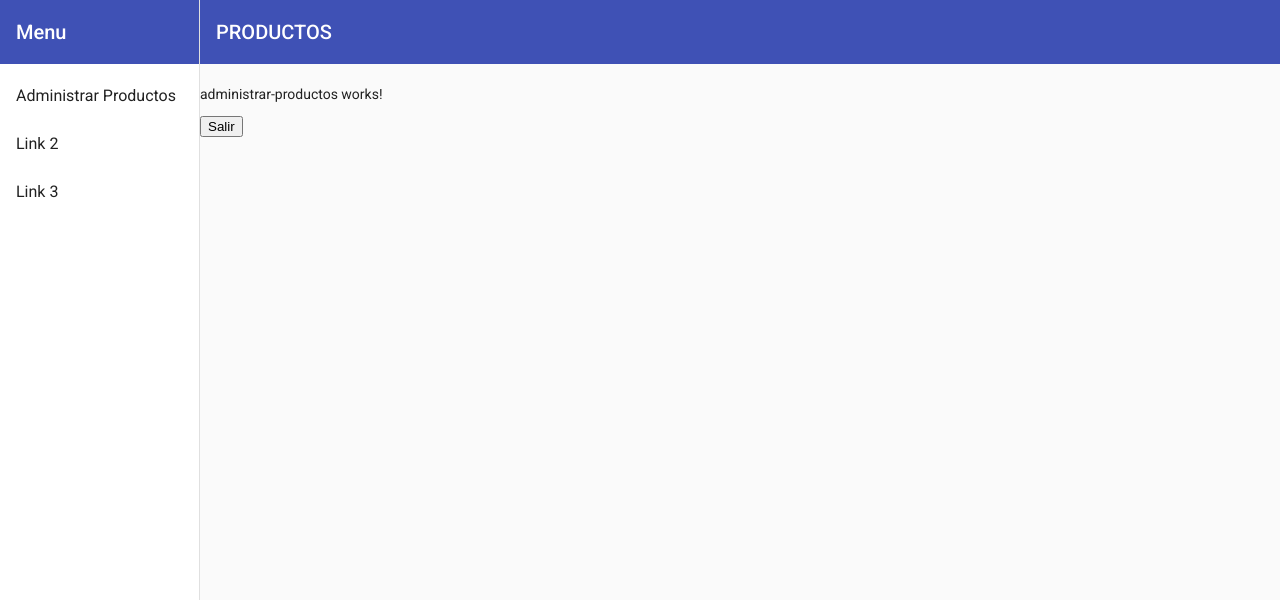
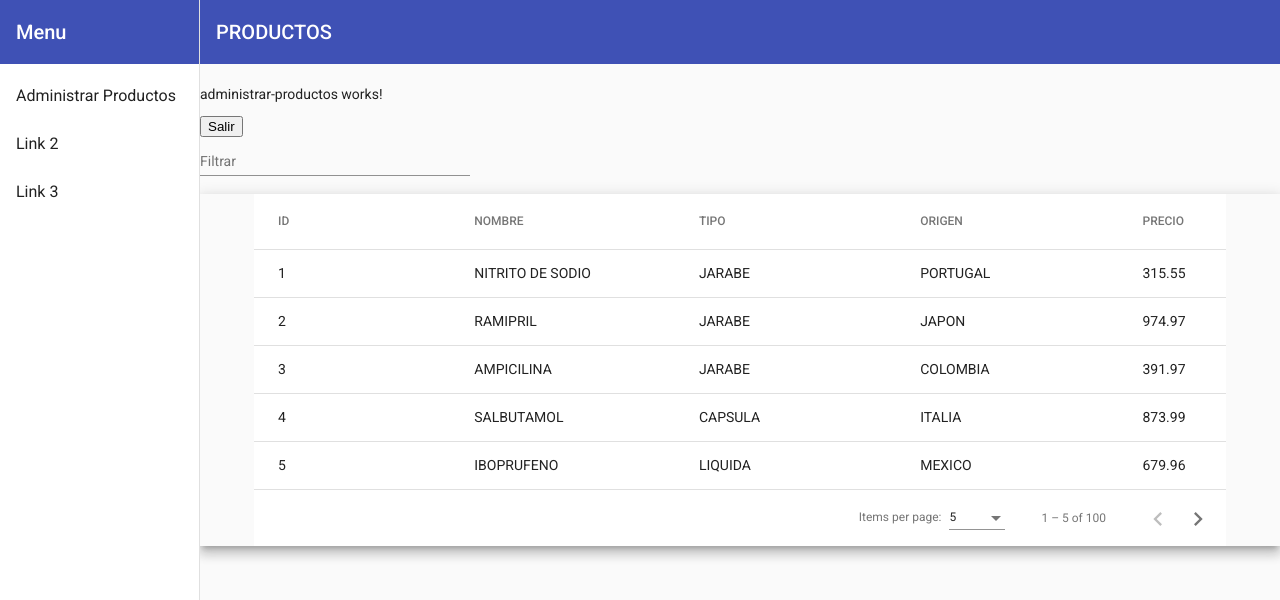
Before and after one commit to JuanPabloBC7/PROGRAMACION_WEB, an Angular app in the folder PRODUCTOS/: page /AP in a window 1280 px wide. Shown: the top 600 px of the page. Built offline with nearby package versions, Linux system fonts and the light colour scheme.

Commit message:
Creacion de tabla con informacion predeterminada

```diff
--- a/PRODUCTOS/src/app/components/menu/administrar-productos/administrar-productos.component.css
+++ b/PRODUCTOS/src/app/components/menu/administrar-productos/administrar-productos.component.css
@@ -0,0 +1,18 @@
+table {
+  width: 90%;
+  margin: auto;
+}
+
+.mat-form-field {
+  font-size: 14px;
+  width: 25%;
+}
+
+.mat-paginator {
+  width: 90%;
+  margin: auto;
+}
+
+td, th {
+  width: 25%;
+}
--- a/PRODUCTOS/src/app/components/menu/administrar-productos/administrar-productos.component.html
+++ b/PRODUCTOS/src/app/components/menu/administrar-productos/administrar-productos.component.html
@@ -2,4 +2,58 @@
     <br>
     <p>administrar-productos works!</p>
     <button (click)="NavegarHaciaSalir()">Salir</button>
+    <br>
+
+
+
+
+    <mat-form-field>
+        <mat-label>Filtrar</mat-label>
+        <input matInput (keyup)="MetodoFiltrado($event)" placeholder="Ingrese un valor" #input>
+    </mat-form-field>
+
+    <div class="mat-elevation-z8">
+        <table mat-table [dataSource]="dataSource" matSort>
+
+            <!-- ID Column -->
+            <ng-container matColumnDef="id">
+                <th mat-header-cell *matHeaderCellDef mat-sort-header> ID </th>
+                <td mat-cell *matCellDef="let row"> {{row.id}} </td>
+            </ng-container>
+
+            <!-- NOMBRE Column -->
+            <ng-container matColumnDef="ColumnaNombreFE">
+                <th mat-header-cell *matHeaderCellDef mat-sort-header> NOMBRE </th>
+                <td mat-cell *matCellDef="let row"> {{row.ColumnaNombre}} </td>
+            </ng-container>
+
+            <!-- TIPO Column -->
+            <ng-container matColumnDef="ColumnaTipoFE">
+                <th mat-header-cell *matHeaderCellDef mat-sort-header> TIPO </th>
+                <td mat-cell *matCellDef="let row"> {{row.ColumnaTipo}} </td>
+            </ng-container>
+
+            <!-- ORIGEN Column -->
+            <ng-container matColumnDef="ColumnaOrigenFE">
+                <th mat-header-cell *matHeaderCellDef mat-sort-header> ORIGEN </th>
+                <td mat-cell *matCellDef="let row"> {{row.ColumnaOrigen}} </td>
+            </ng-container>
+
+            <!-- ORIGEN Column -->
+            <ng-container matColumnDef="ColumnaPrecioFE">
+                <th mat-header-cell *matHeaderCellDef mat-sort-header> PRECIO </th>
+                <td mat-cell *matCellDef="let row"> {{row.ColumnaPrecio}} </td>
+            </ng-container>
+
+            <tr mat-header-row *matHeaderRowDef="displayedColumns"></tr>
+            <tr mat-row *matRowDef="let row; columns: displayedColumns;"></tr>
+
+            <!-- Row shown when there is no matching data. -->
+            <tr class="mat-row" *matNoDataRow>
+                <td class="mat-cell" colspan="4">No se encuentra la informaci&oacute;n filtrada "{{input.value}}"</td>
+            </tr>
+        </table>
+
+        <mat-paginator [pageSizeOptions]="[5, 10, 25, 100]"></mat-paginator>
+    </div>
 </app-menu>
--- a/PRODUCTOS/src/app/components/menu/administrar-productos/administrar-productos.component.ts
+++ b/PRODUCTOS/src/app/components/menu/administrar-productos/administrar-productos.component.ts
@@ -1,14 +1,66 @@
-import { Component, OnInit } from '@angular/core';
+import { AfterViewInit, Component, OnInit, ViewChild } from '@angular/core';
 import { Router } from '@angular/router';
+import {MatPaginator} from '@angular/material/paginator';
+import {MatSort} from '@angular/material/sort';
+import {MatTableDataSource} from '@angular/material/table';
 
+export interface TablaData {
+  id: string;
+  ColumnaNombre: string;
+  ColumnaTipo: string;
+  ColumnaOrigen: string;
+  ColumnaPrecio: string;
+}
+
+/** Constants used to fill up our data base. */
+const L_ARRAY_NOMBRE: string[] = [
+  'ASPIRINA', 'OMEPRAZOL', 'LEXOTIROXINA SODICA', 'RAMIPRIL', 'WARFARINA SODICA', 'SALBUTAMOL', 'PARACETAMOL', 'BENDROFLUMETIAZIDA',
+  'MORFINA', 'PROMETAZINA', 'IBOPRUFENO', 'DEXAMETASONA', 'EPINEFRINA', 'NALOXONA', 'NITRITO DE SODIO', 'PENICILINA', 'PENICILAMINA',
+  'PIRANTEL', 'PRAZICUANTEL', 'AMPICILINA'
+]
+const L_ARRAY_TIPO: string[] = [
+  'PASTILLA', 'CAPSULA', 'LIQUIDA', 'JARABE', 'INYECTADA'
+]
+const L_ARRAY_PAIS: string[] = [
+  'ALEMANIA', 'FRANCIA', 'BRASIL', 'ITALIA', 'COSTA RICA', 'ARGENTINA', 'GUATEMALA', 'BELGICA', 'CANADA', 'CHILE', 'COLOMBIA',
+  'REPUBLICA DOMINICANA', 'CHINA', 'JAPON', 'EL SALVADOR', 'ESPAÑA', 'HONDURAS', 'MEXICO', 'ESTADOS UNIDOS', 'PORTUGAL'
+]
+/**
+ * @title Data table with sorting, pagination, and filtering.
+ */
 @Component({
   selector: 'app-administrar-productos',
   templateUrl: './administrar-productos.component.html',
   styleUrls: ['./administrar-productos.component.css']
 })
 export class AdministrarProductosComponent implements OnInit {
+  displayedColumns: string[] = ['id', 'ColumnaNombreFE', 'ColumnaTipoFE', 'ColumnaOrigenFE', 'ColumnaPrecioFE'];
+  dataSource: MatTableDataSource<TablaData>;
 
-  constructor(private router: Router) { }
+  @ViewChild(MatPaginator) paginator: MatPaginator;
+  @ViewChild(MatSort) sort: MatSort;
+
+  constructor(private router: Router) {
+    // Create 100 users
+    const users = Array.from({length: 100}, (_, k) => createNewUser(k + 1));
+
+    // Assign the data to the data source for the table to render
+    this.dataSource = new MatTableDataSource(users);
+  }
+
+  ngAfterViewInit() {
+    this.dataSource.paginator = this.paginator;
+    this.dataSource.sort = this.sort;
+  }
+
+  MetodoFiltrado(event: Event) {
+    const filterValue = (event.target as HTMLInputElement).value;
+    this.dataSource.filter = filterValue.trim().toLowerCase();
+
+    if (this.dataSource.paginator) {
+      this.dataSource.paginator.firstPage();
+    }
+  }
 
   ngOnInit(): void {
   }
@@ -17,3 +69,18 @@ export class AdministrarProductosComponent implements OnInit {
     this.router.navigate(['/Principal'])
   }
 }
+
+/** Builds and returns a new User. */
+function createNewUser(id: number): TablaData {
+  const Arreglonombre = L_ARRAY_NOMBRE[Math.round(Math.random() * (L_ARRAY_NOMBRE.length - 1))];
+  const ArregloTipo = L_ARRAY_TIPO[Math.round(Math.random() * (L_ARRAY_TIPO.length - 1))];
+  const ArregloOrigen = L_ARRAY_PAIS[Math.round(Math.random() * (L_ARRAY_PAIS.length - 1))];
+
+  return {
+    id: id.toString(),
+    ColumnaNombre: Arreglonombre,
+    ColumnaTipo: ArregloTipo,
+    ColumnaOrigen: ArregloOrigen,
+    ColumnaPrecio: Math.round(Math.random() * 1000).toString() + '.' + Math.round(Math.random() * 100).toString()
+  };
+}
```
